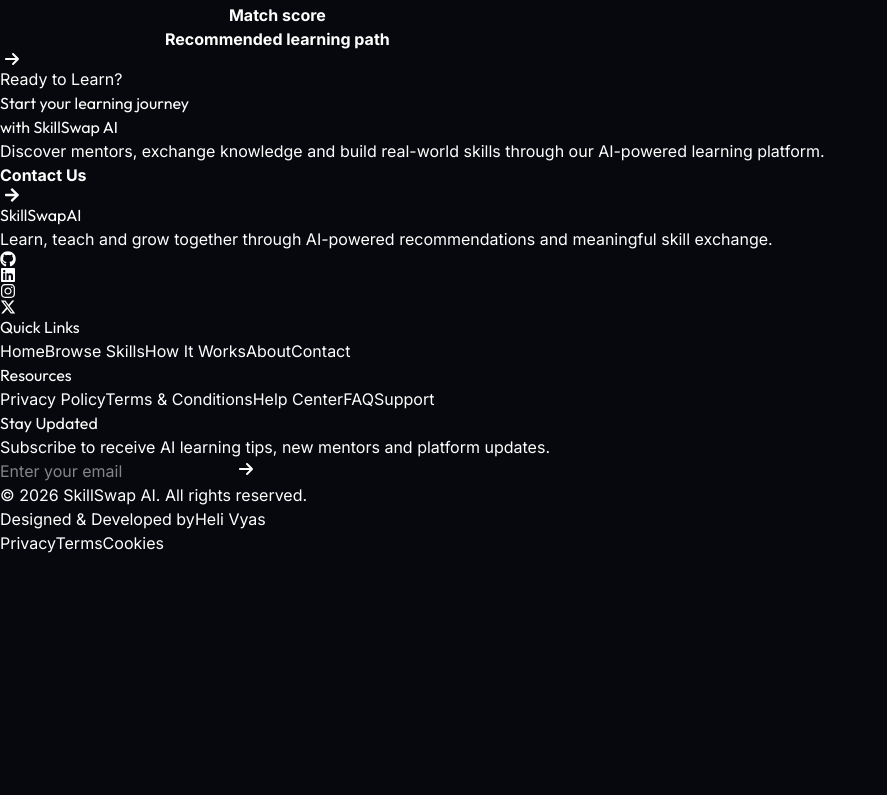
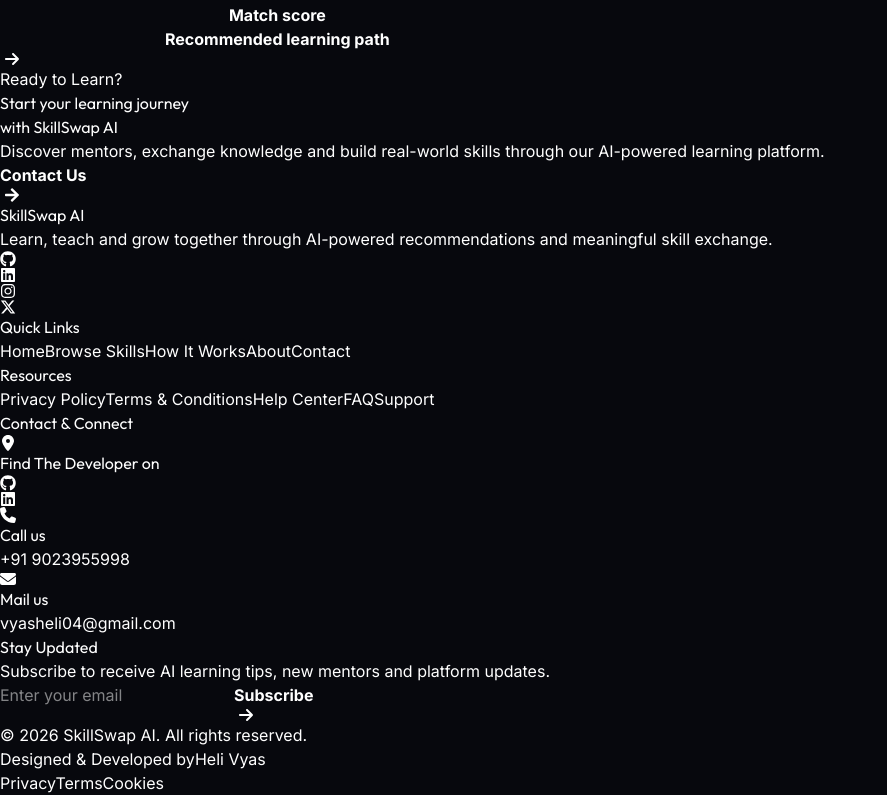
Before and after one commit to heliii04/SkillSwap-AI, a React (Vite) app in the folder client/: page / in a window 1280 px wide. Shown: the part 5757-6552 px from the top of the page, without its empty margins (0-887 px from the left). Before the commit the page ends 6312 px from the top, so only its background shows below. Built offline with nearby package versions, Linux system fonts and the light colour scheme; no server answers.

Commit message:
feat: implement custom footer component with social links and subscription form

```diff
--- a/client/src/components/layout/Footer.jsx
+++ b/client/src/components/layout/Footer.jsx
@@ -5,25 +5,24 @@
   FaInstagram,
   FaXTwitter,
   FaArrowRight,
+  FaLocationDot,
+  FaPhone,
+  FaEnvelope,
 } from "react-icons/fa6";
 
 export default function Footer() {
   return (
-    <footer className="border-t border-white/10 bg-[#07080D]">
+    <footer className="w-full border-t border-white/10 bg-[#07080D]">
 
-      <div className="mx-auto max-w-[1500px] px-5 py-20 sm:px-8 lg:px-12 xl:px-16">
-
-        {/* Top */}
-
-        <div className="grid gap-16 lg:grid-cols-[1.2fr_1fr_1fr_1.2fr]">
+      {/* Main Footer Links & Contact Info */}
+      <div className="mx-auto max-w-[1500px] px-5 pt-12 pb-6 sm:px-8 lg:px-12 xl:px-16">
+        <div className="grid gap-14 lg:grid-cols-[1.2fr_1fr_1fr_1.3fr]">
 
           {/* Brand */}
-
           <div>
-
             <h2 className="text-3xl font-bold tracking-tight text-white">
               SkillSwap
-              <span className="text-orange-500">AI</span>
+              <span className="text-orange-500"> AI</span>
             </h2>
 
             <p className="mt-6 max-w-sm leading-8 text-white/45">
@@ -32,16 +31,13 @@
             </p>
 
             {/* Social */}
-
             <div className="mt-8 flex gap-4">
-
               {[
                 FaGithub,
                 FaLinkedin,
                 FaInstagram,
                 FaXTwitter,
               ].map((Icon, index) => (
-
                 <a
                   key={index}
                   href="#"
@@ -61,23 +57,17 @@
                 >
                   <Icon />
                 </a>
-
               ))}
-
             </div>
-
           </div>
 
           {/* Quick Links */}
-
           <div>
-
             <h3 className="text-lg font-semibold text-white">
               Quick Links
             </h3>
 
             <div className="mt-6 space-y-4">
-
               {[
                 { name: "Home", path: "/" },
                 { name: "Browse Skills", path: "/browse-skills" },
@@ -85,7 +75,6 @@
                 { name: "About", path: "/about" },
                 { name: "Contact", path: "/contact" },
               ].map((item) => (
-
                 <Link
                   key={item.name}
                   to={item.path}
@@ -99,23 +88,17 @@
                 >
                   {item.name}
                 </Link>
-
               ))}
-
             </div>
-
           </div>
 
           {/* Resources */}
-
           <div>
-
             <h3 className="text-lg font-semibold text-white">
               Resources
             </h3>
 
             <div className="mt-6 space-y-4">
-
               {[
                 { name: "Privacy Policy", path: "/privacy" },
                 { name: "Terms & Conditions", path: "/terms" },
@@ -123,7 +106,6 @@
                 { name: "FAQ", path: "/faq" },
                 { name: "Support", path: "/support" },
               ].map((item) => (
-
                 <Link
                   key={item.name}
                   to={item.path}
@@ -137,47 +119,107 @@
                 >
                   {item.name}
                 </Link>
+              ))}
+            </div>
+          </div>
 
-              ))}
+          {/* Contact Information Column */}
+          <div>
+            <h3 className="text-lg font-semibold text-white">
+              Contact & Connect
+            </h3>
 
+            <div className="mt-6 space-y-5">
+
+              {/* Find The Developer On */}
+              <div className="flex items-center gap-4">
+                <div className="flex h-11 w-11 shrink-0 items-center justify-center rounded-xl bg-orange-500/10 text-orange-500 text-xl">
+                  <FaLocationDot />
+                </div>
+                <div>
+                  <h4 className="text-sm font-bold text-white">Find The Developer on</h4>
+                  <div className="mt-1 flex items-center gap-3 text-white/60">
+                    <a
+                      href="https://github.com/heliii04"
+                      target="_blank"
+                      rel="noopener noreferrer"
+                      aria-label="GitHub"
+                      className="transition-colors hover:text-orange-400 text-base"
+                    >
+                      <FaGithub />
+                    </a>
+                    <a
+                      href="https://www.linkedin.com/in/heli-vyas04"
+                      target="_blank"
+                      rel="noopener noreferrer"
+                      aria-label="LinkedIn"
+                      className="transition-colors hover:text-orange-400 text-base"
+                    >
+                      <FaLinkedin />
+                    </a>
+                  </div>
+                </div>
+              </div>
+
+              {/* Call Us */}
+              <div className="flex items-center gap-4">
+                <div className="flex h-11 w-11 shrink-0 items-center justify-center rounded-xl bg-orange-500/10 text-orange-500 text-xl">
+                  <FaPhone />
+                </div>
+                <div>
+                  <h4 className="text-sm font-bold text-white">Call us</h4>
+                  <p className="text-sm text-white/45">+91 9023955998</p>
+                </div>
+              </div>
+
+              {/* Mail Us */}
+              <div className="flex items-center gap-4">
+                <div className="flex h-11 w-11 shrink-0 items-center justify-center rounded-xl bg-orange-500/10 text-orange-500 text-xl">
+                  <FaEnvelope />
+                </div>
+                <div>
+                  <h4 className="text-sm font-bold text-white">Mail us</h4>
+                  <p className="text-sm text-white/45">vyasheli04@gmail.com</p>
+                </div>
+              </div>
+
+            </div>
           </div>
 
         </div>
 
-          {/* Newsletter */}
-
-          <div>
-
-            <h3 className="text-lg font-semibold text-white">
+        {/* Stay Updated Section - HORIZONTAL LAYOUT */}
+        <div className="mt-10 flex flex-col gap-6 lg:flex-row lg:items-center lg:justify-between mt-[80px]">
+          <div className="max-w-xl">
+            <h3 className="text-xl font-bold text-white">
               Stay Updated
             </h3>
+            <p className="mt-2 text-sm leading-6 text-white/45">
+              Subscribe to receive AI learning tips, new mentors and platform updates.
+            </p>
+          </div>
 
-            <p className="mt-5 leading-7 text-white/45">
-              Subscribe to receive AI learning tips, new mentors and
-              platform updates.
-            </p>
-
-            <div className="mt-7">
-
-              <div className="flex rounded-2xl border border-white/10 bg-[#111218] p-2">
-
+          <div className="w-full lg:w-auto lg:min-w-[580px] xl:min-w-[650px]">
+            <div className="flex w-full rounded-2xl border border-white/10 bg-[#111218] p-2 transition-all focus-within:border-orange-500/50">
               <input
                 type="email"
                 placeholder="Enter your email"
+                style={{ border: "none", boxShadow: "none", outline: "none" }}
                 className="
+                  w-full
                   flex-1
                   bg-transparent
                   px-4
+                  py-1
                   text-sm
                   text-white
-                    outline-none
                   placeholder:text-white/25
                 "
               />
 
               <button
                 className="
-                    flex h-12 w-12
+                  flex h-10 w-35 shrink-0
                   items-center
                   justify-center
                   rounded-xl
@@ -186,24 +228,19 @@
                   transition-all duration-300
                   hover:bg-orange-400
                   font-bold"
-                >
-                  <FaArrowRight className="animate-arrow-move" />
+              > Subscribe&nbsp;&nbsp;<FaArrowRight className="animate-arrow-move" />
               </button>
-
+            </div>
+          </div>
         </div>
 
       </div>
 
-          </div>
+      {/* 100% Full-Width Edge-to-Edge Divider Line */}
+      <div className="w-full h-px bg-white/10" />
 
-        </div>
-
-        {/* Divider */}
-
-        <div className="my-12 h-px bg-white/10" />
-
-        {/* Bottom */}
-
+      {/* Bottom Bar */}
+      <div className="mx-auto max-w-[1500px] px-5 py-5 sm:px-8 lg:px-12 xl:px-16">
         <div className="flex flex-col items-center justify-between gap-4 md:flex-row">
 
           <p className="text-sm text-white/35">
@@ -220,12 +257,16 @@
               className="
                 relative
                 cursor-default
-        font-semibold
+                font-signature
+                text-lg
+                font-normal
                 tracking-wide
-        text-white/80
+                text-orange-400
                 transition-all
                 duration-300
                 group-hover:text-orange-400
+                group-hover:scale-105
+                inline-block
               "
             >
               Heli Vyas
@@ -233,11 +274,11 @@
               <span
                 className="
                   absolute
-          -bottom-1
+                  -bottom-0.5
                   left-0
                   h-px
                   w-0
-          bg-orange-500
+                  bg-gradient-to-r from-orange-500 to-amber-300
                   transition-all
                   duration-300
                   group-hover:w-full
@@ -247,7 +288,6 @@
           </div>
 
           <div className="flex gap-8">
-
             <Link
               to="/privacy"
               className="text-sm text-white/35 hover:text-orange-400 transition"
@@ -268,11 +308,9 @@
             >
               Cookies
             </Link>
-
           </div>
 
         </div>
-
       </div>
 
     </footer>
```
Also changed, not shown: client/index.html (+12 -4 lines), client/src/index.css (+16 -3 lines). Lines whose indentation alone changed are shown as unchanged.
